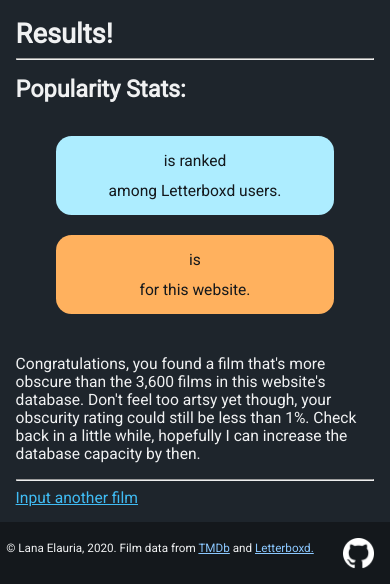
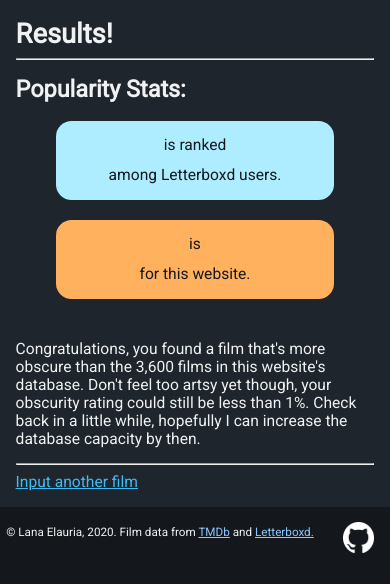
Before and after one commit to nelauria/picture_preference, a Flask app: template picture_preference/templates/results.html in a window 390 px wide. Shown: the part 69-653 px from the top of the page. Run offline with Flask 2, Linux system fonts and the light colour scheme; the template is opened without the code that fills it, so the values that code supplies are empty.

Commit message:
Update styleMobile.css

```diff
--- a/picture_preference/static/styleMobile.css
+++ b/picture_preference/static/styleMobile.css
@@ -64,7 +64,7 @@
 .list-item { display: inline-block; }
 
 .stats {
-    background: inherit; padding: 1rem; color: #14181c; text-align: center;
+    background: inherit; padding: 1rem; color: #14181c; text-align: center; padding-top: 0;
     display: flex; flex-direction: column; align-items: center; margin: auto; overflow: auto;
 }
 .stats > div {
@@ -74,7 +74,7 @@
 .stats h1 { font-size: 4.75vw; margin: 0.75rem 0 0.75rem 0; }
 .rank { background: #adedff }
 .obscurity { background: #ffb15e }
-.easter-egg-img { display: block; margin: auto; height: 30vw; }
+.easter-egg-img { display: block; margin: auto; height: 40vw; }
 .easter-egg-text {
     font-size: 0.75rem; display: block; margin: auto; width: 80%; text-align: center; margin-top: 0.5rem;
 }
```
